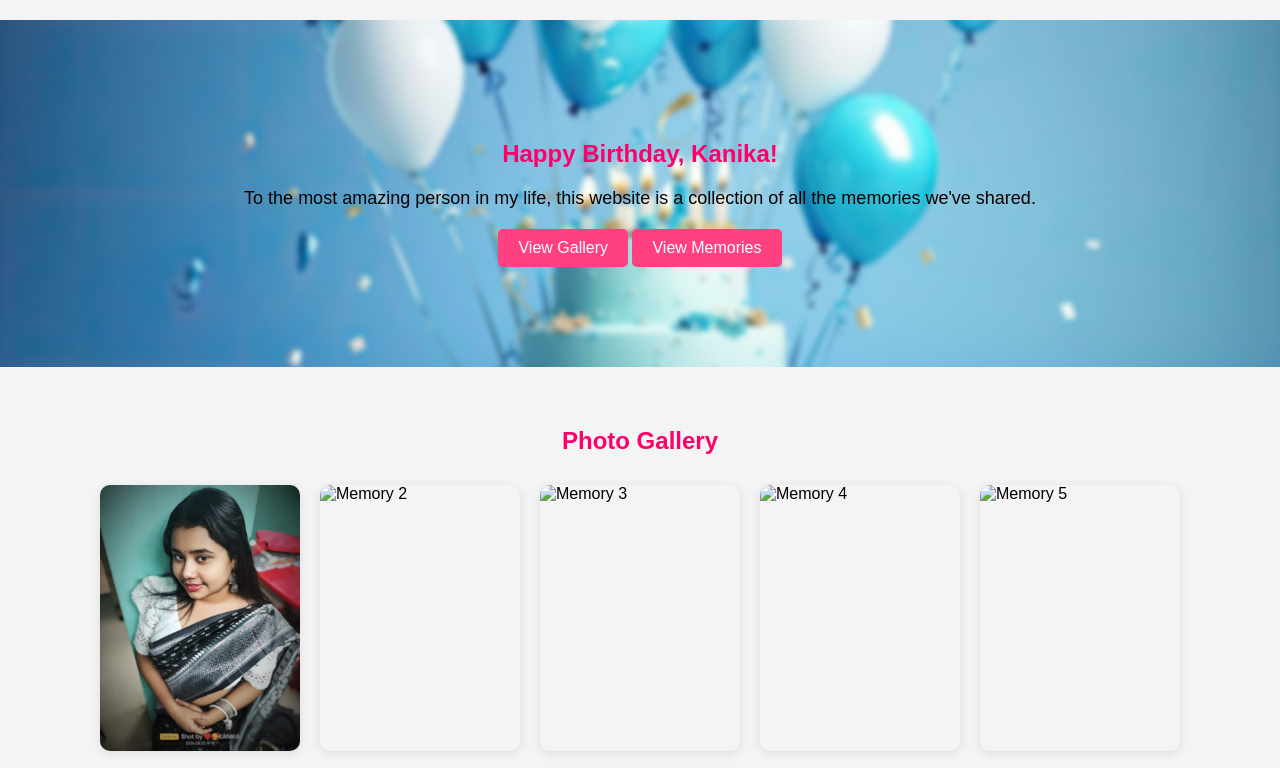
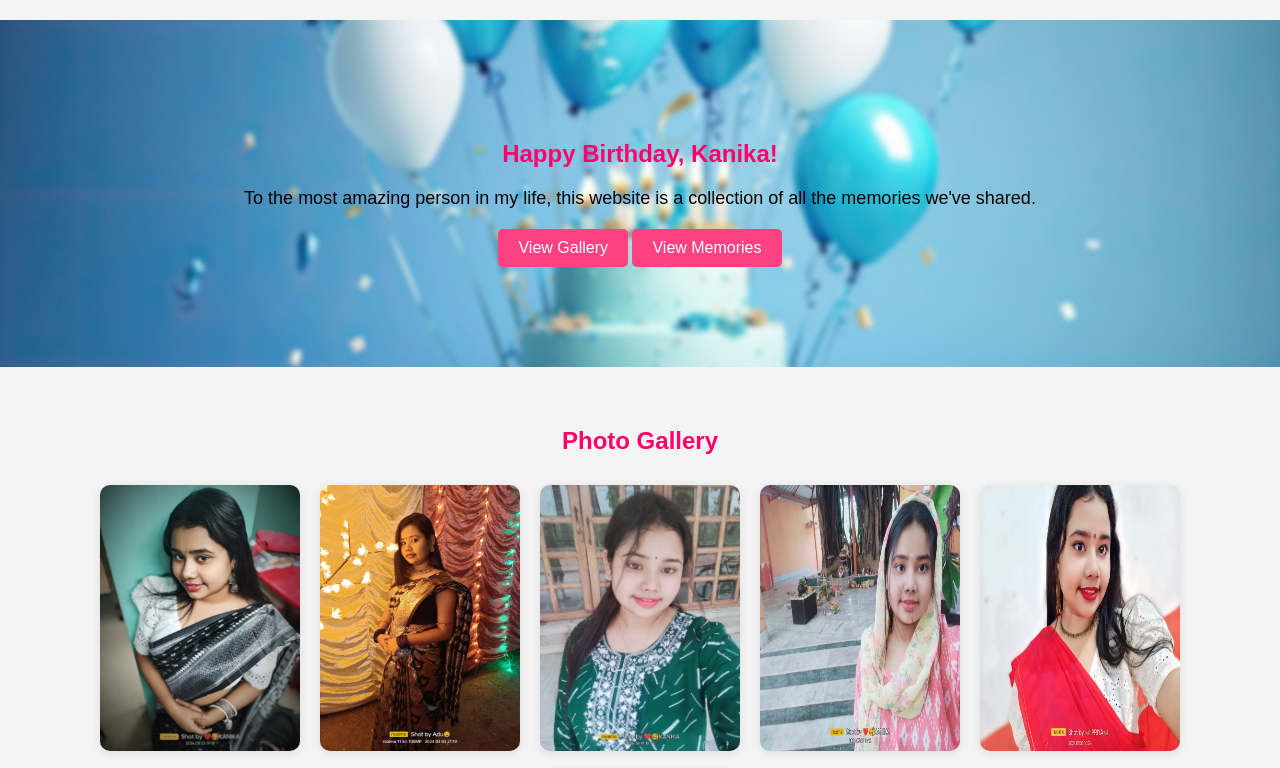
Before and after one commit to somu-adhikari/k.S, a plain HTML site: page home.html in a window 1280 px wide. Shown: the top 768 px of the page. Drawn offline with Linux system fonts and the light colour scheme.

Commit message:
Update home.html

```diff
--- a/home.html
+++ b/home.html
@@ -39,10 +39,10 @@
         <h2>Photo Gallery</h2>
         <div class="photo-gallery">
             <img src="photo1.jpg" alt="Memory 1">
-            <img src="images/photo2.jpg" alt="Memory 2">
-            <img src="images/photo3.jpg" alt="Memory 3">
-            <img src="images/photo1.jpg" alt="Memory 4">
-            <img src="images/photo2.jpg" alt="Memory 5">
+            <img src="photo2.jpg" alt="Memory 2">
+            <img src="photo3.jpg" alt="Memory 3">
+            <img src="photo4.jpg" alt="Memory 4">
+            <img src="photo5.jpg" alt="Memory 5">
             <img src="photo6.jpg" alt="Memory 6">
         </div>
     </section>
```
